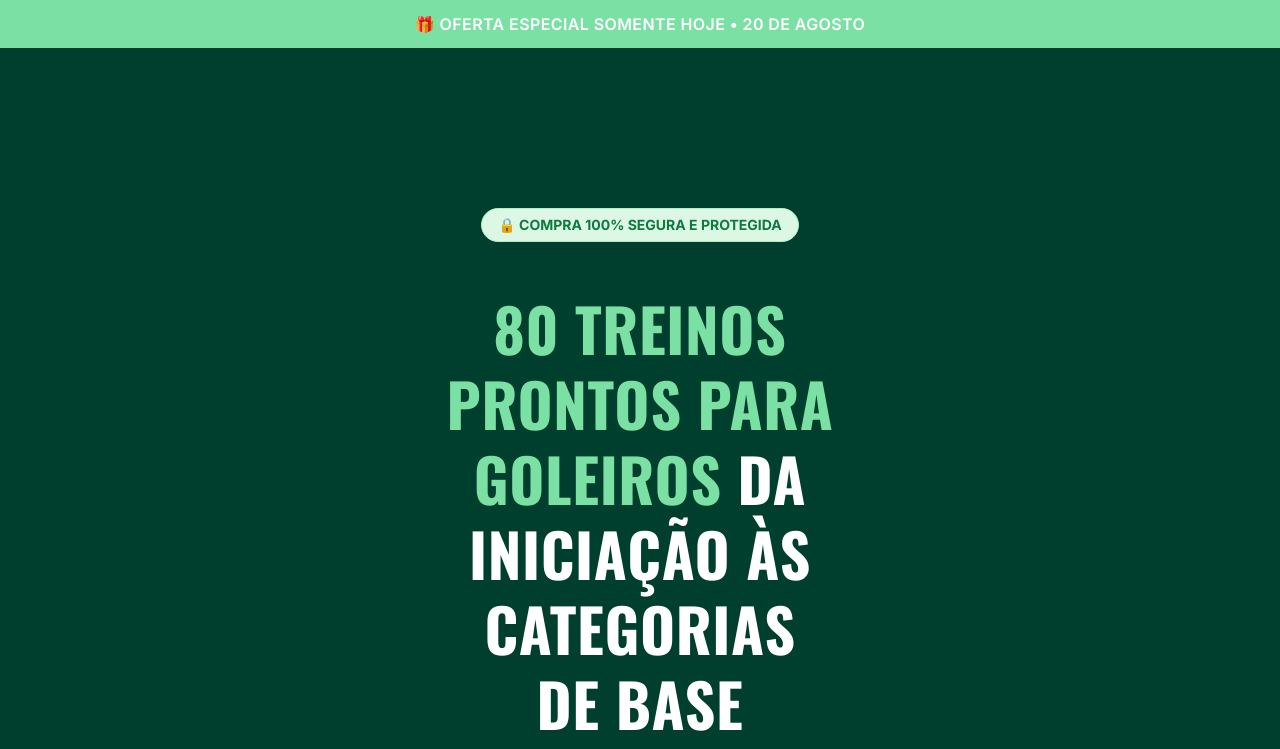
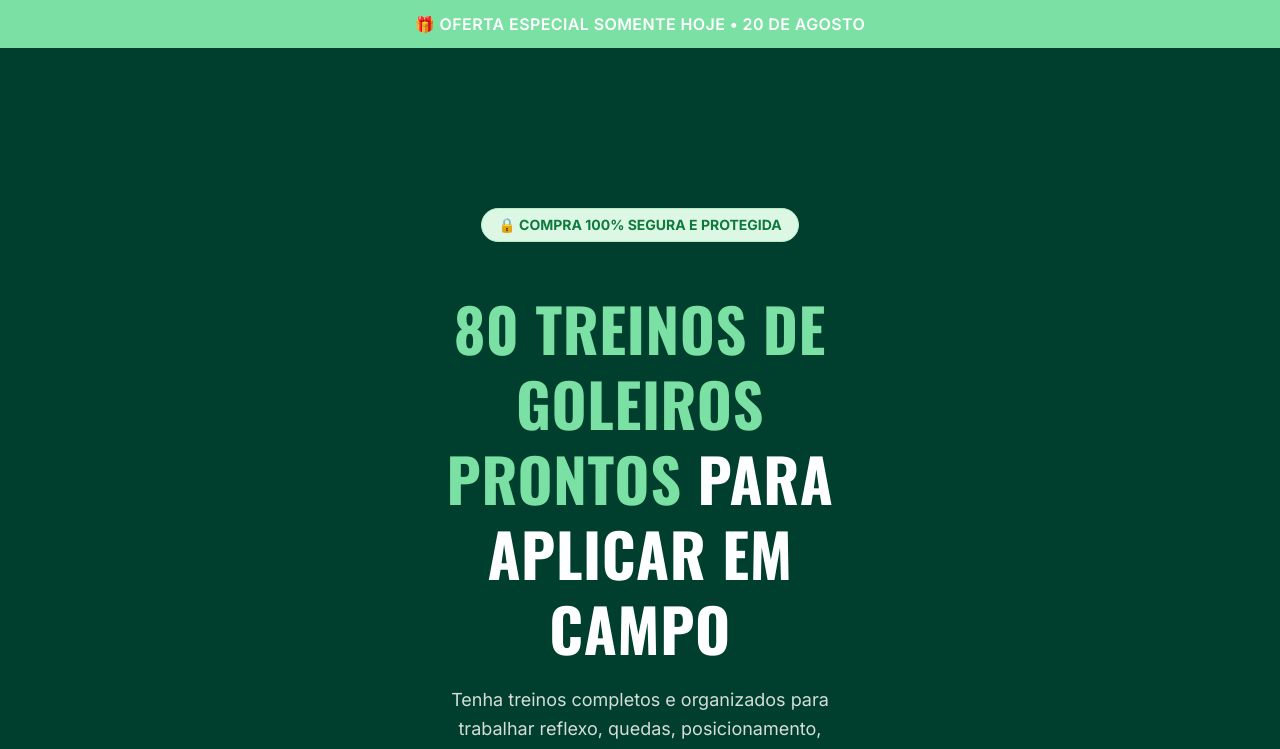
Before and after one commit to joaaovictoors1/80-Treinos-de-goleiros, a Next.js app: page / in a window 1280 px wide. Shown: the top 749 px of the page. Built offline with nearby package versions, Linux system fonts and the light colour scheme.

Commit message:
feat: update hero section text for clarity and conciseness
Co-authored-by: joaaovictoors1 <318742084+joaaovictoors1@users.noreply.github.com>

```diff
--- a/components/hero-section.tsx
+++ b/components/hero-section.tsx
@@ -14,7 +14,7 @@ export function HeroSection({ onCtaClick }: { onCtaClick: () => void }) {
           </div>
           <div className="w-full flex flex-col items-center gap-4 sm:gap-5">
             <h1 className="font-grotesk text-3xl sm:text-4xl md:text-5xl lg:text-6xl leading-tight text-pretty text-center max-w-4xl" style={{ color: '#FFFFFF' }}>
-              <span style={{ color: '#7BE0A3' }}>80 Treinos Prontos para Goleiros</span> Da Iniciação às Categorias de Base
+              <span style={{ color: '#7BE0A3' }}>80 Treinos de Goleiros Prontos</span> para Aplicar em Campo
             </h1>
             <p className="text-sm sm:text-base md:text-lg leading-relaxed text-center max-w-2xl" style={{ color: '#D5DDD8' }}>
               Tenha treinos completos e organizados para trabalhar reflexo, quedas, posicionamento, saídas do gol, bolas aéreas, situações de 1x1, jogo com os pés e muito mais. Execução passo a passo, adaptações e diagramas visuais.
```
